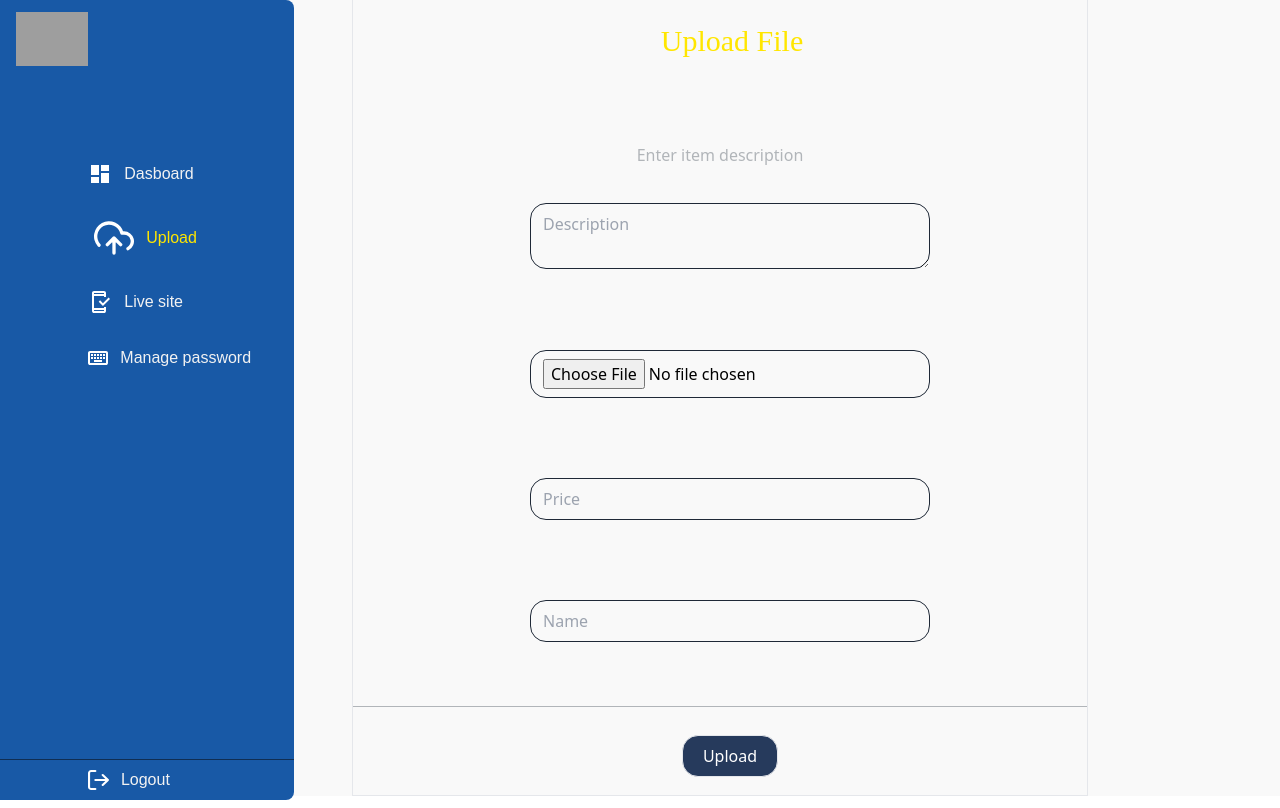
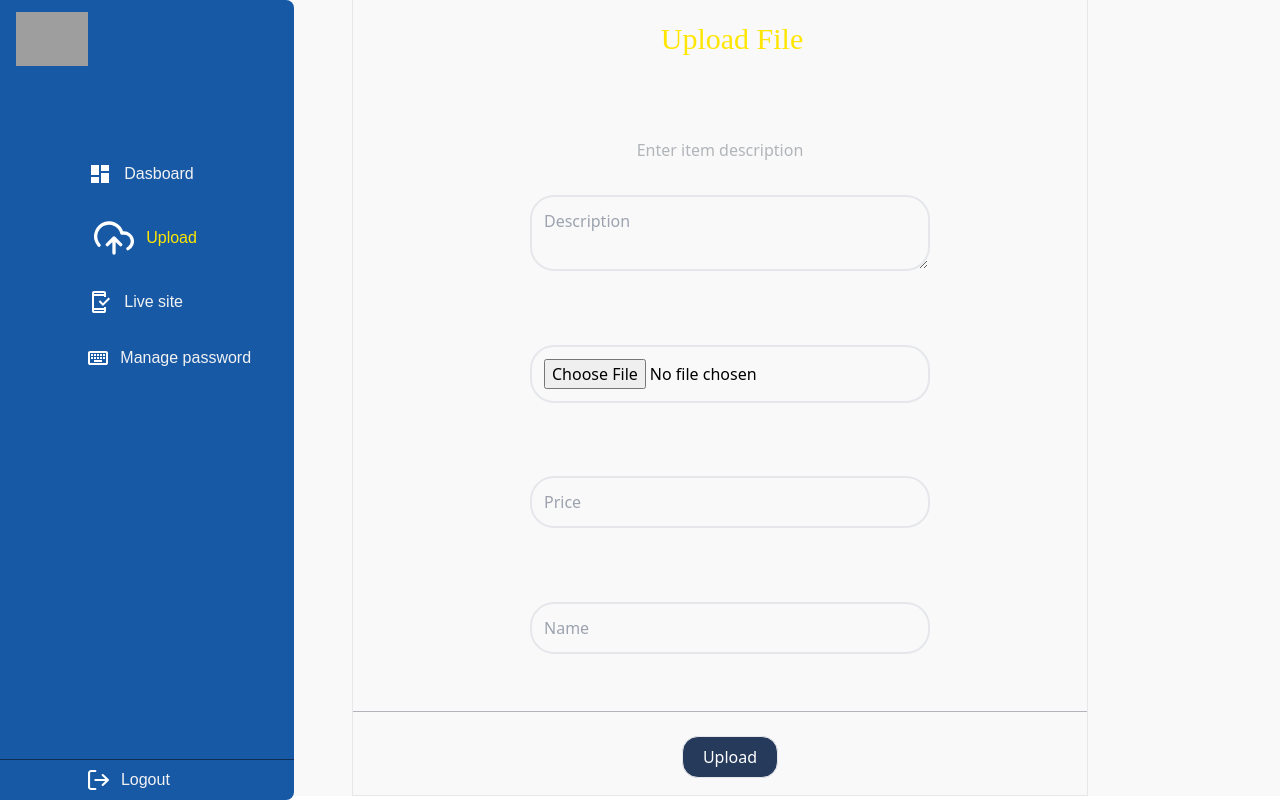
Before and after one commit to cafferti/selveencompany, a React (Vite) app: page /dash/upload in a window 1280 px wide. Built offline with nearby package versions, Linux system fonts and the light colour scheme; grey boxes are pictures that could not be loaded.

Commit message:
fixed upload bg border bug

```diff
--- a/src/upload.tsx
+++ b/src/upload.tsx
@@ -124,11 +124,11 @@ function upload() {
       <form onSubmit={collectonsubmit} className=' flex flex-col text-center items-center text-black border sm:ml-[10rem] sm:mr-[30%] md:px-0 sm:px-[10%] bg-[blu] sm:justify-around  h-screen justify-between sm:justify-normal my-3'>
         <h1 className=' self-start sm:self-center pl-6 pt-7 font-pacifico sm:pt-[1rem] pb-[4rem] text-3xl text-[#FFE600]  '>Upload File</h1>
         <p className='text-[#B1B5B9] px-[5%]'>Enter item description</p>
-        <textarea name='description' placeholder='Description' className=' bg-inherit border px-3 w-[80%] sm:w-[100%] max-w-[25rem] border-gray-800 ml-5 mt-4 py-2 rounded-2xl' type="text" /> <br />
-        <input name='imageUrl' placeholder='image URL' className='  border px-3 w-[80%]  sm:w-[100%] max-w-[25rem] border-gray-800 ml-5 mt-4 py-2 rounded-2xl bg-inherit' type="file" /> <br />
-        <input name='price' placeholder='Price' className=' bg-inherit border px-3 w-[80%]  sm:w-[100%] max-w-[25rem] border-gray-800 ml-5 mt-4 py-2 rounded-2xl' type="text" /> <br />
+        <textarea name='description' placeholder='Description' className=' bg-inherit  px-3 w-[80%] sm:w-[100%] max-w-[25rem] border-gray border-[2px] ml-5 mt-4 py-3 rounded-3xl' type="text" /> <br />
+        <input name='imageUrl' placeholder='image URL' className='  px-3 w-[80%]  sm:w-[100%] max-w-[25rem] border-gray border-[2px] ml-5 mt-4 py-3 rounded-3xl bg-inherit' type="file" /> <br />
+        <input name='price' placeholder='Price' className=' bg-inherit  px-3 w-[80%]  sm:w-[100%] max-w-[25rem] border-gray border-[2px] ml-5 mt-4 py-3 rounded-3xl' type="text" /> <br />
 
-        <input name='name' placeholder='Name' className=' bg-inherit border w-[80%]  px-3 sm:w-[100%] max-w-[25rem] border-gray-800 ml-5 mt-4 py-2 rounded-2xl' type="text" /> <br />
+        <input name='name' placeholder='Name' className=' bg-inherit w-[80%]  px-3 sm:w-[100%] max-w-[25rem] border-gray border-[2px] ml-5 mt-4 py-3 rounded-3xl' type="text" /> <br />
         <div className='bg-[#B1B5B9] w-[100%] h-[0.5px] '></div>
 
         <button className='border p-2 rounded-2xl text-white my-2 px-5 ml-5 bg-[#263A5C]'>Upload</button>
```
